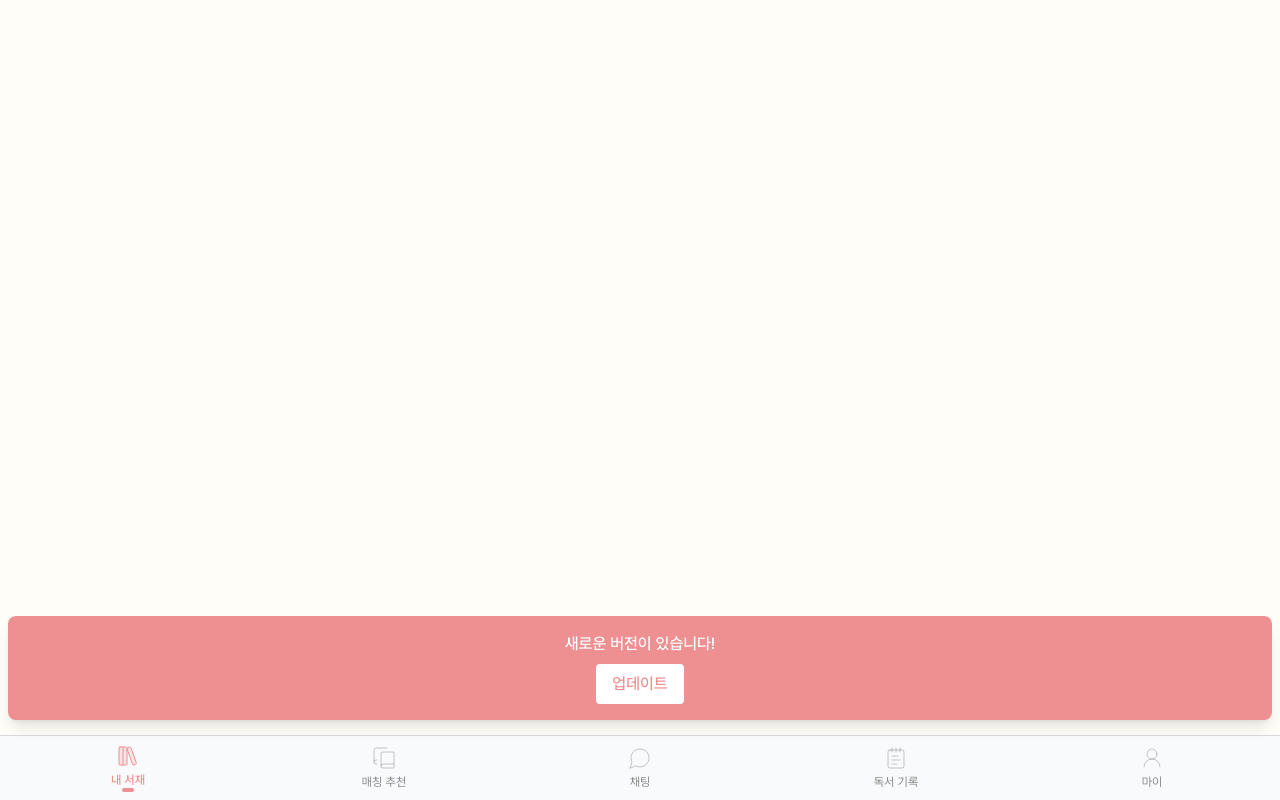
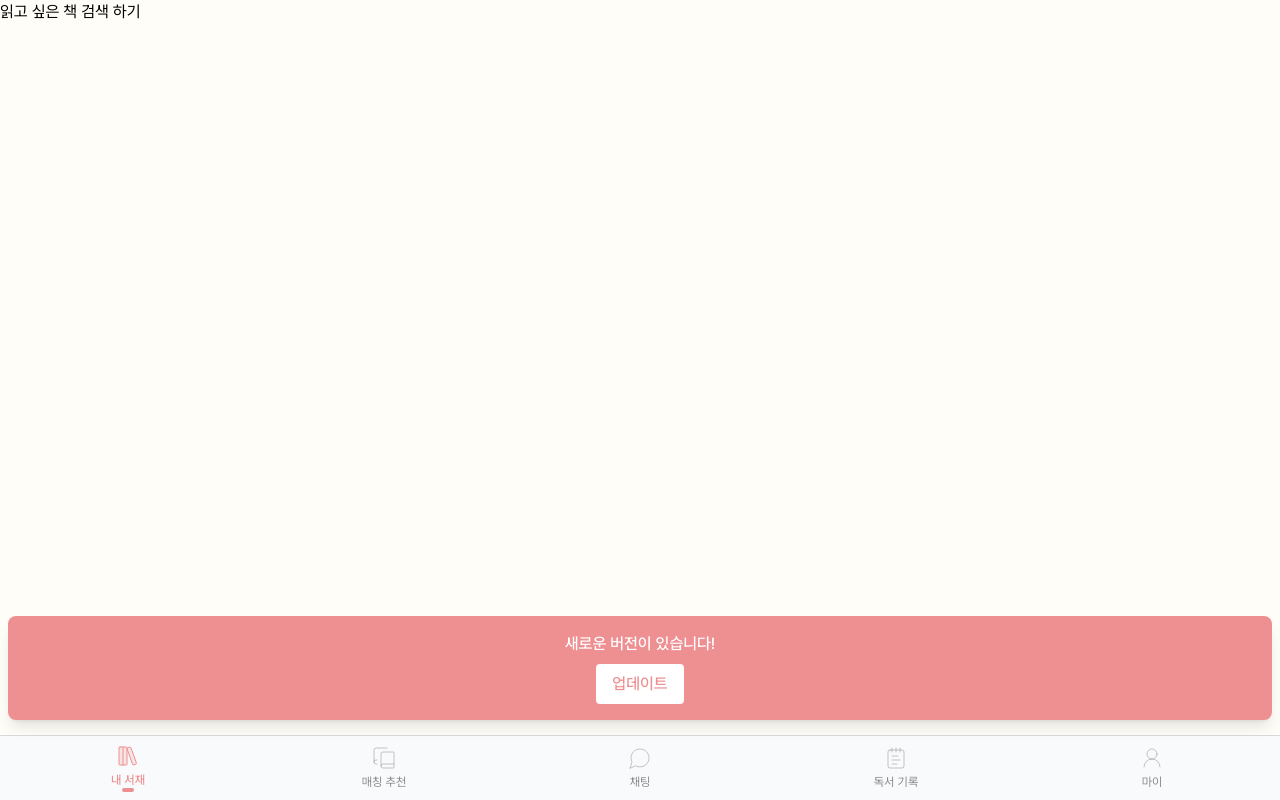
Before and after one commit to SubiHwang/book-shy, a React (Vite) app in the folder bookshy/: page /matching/search-wish-books in a window 1280 px wide. Built offline with nearby package versions, Linux system fonts and the light colour scheme; no server answers.

Commit message:
✨ feat: 읽고 싶은 책 검색 페이지 라우터 및 페이지 컴포넌트 구현

```diff
--- a/bookshy/src/components/layout/AppLayout.tsx
+++ b/bookshy/src/components/layout/AppLayout.tsx
@@ -16,6 +16,7 @@ import AddBySearchPage from '@/pages/mylibrary/AddBook/AddBySearchPage';
 import OCRResultPage from '@/pages/mylibrary/AddBook/OCRResultPage';
 import AllMyBooksTab from '@/pages/mylibrary/tabs/AllBooksTab';
 import PublicMyBooksTab from '@/pages/mylibrary/tabs/PublicBooksTab';
+import SearchWishBooks from '@/pages/matching/wishbook/SearchWishBooks';
 
 const AppLayout: FC = () => {
   const navigate = useNavigate();
@@ -50,6 +51,7 @@ const AppLayout: FC = () => {
             <Route path="wish-books" element={<WishBooks />} />
           </Route>
           <Route path="matching/neigbors-bookshelf/:userId" element={<NeighborBookshelfPage />} />
+          <Route path='matching/search-wish-books' element={<SearchWishBooks/>}/>
           <Route path="/chat" element={<div>채팅</div>} />
           <Route path="/booknote" element={<div>독서 기록</div>} />
           {/* ✅ 마이페이지 라우팅 추가 */}
--- /dev/null
+++ b/bookshy/src/pages/matching/wishbook/SearchWishBooks.tsx
@@ -0,0 +1,9 @@
+const SearchWishBooks = () => {
+  return (
+    <div>
+      <p>읽고 싶은 책 검색 하기</p>
+    </div>
+  );
+};
+
+export default SearchWishBooks;
--- a/bookshy/src/pages/matching/wishbook/WishBooks.tsx
+++ b/bookshy/src/pages/matching/wishbook/WishBooks.tsx
@@ -2,8 +2,11 @@ import { WishBook } from '@/types/book';
 import { FC, useMemo, useState } from 'react';
 import { PlusCircle, Search, ChevronDown } from 'lucide-react';
 import WishBookCard from '@/components/Matching/WishBooks/WishBookCard';
+import { useNavigate } from 'react-router-dom';
 
 const WishBooks: FC = () => {
+  const navigate = useNavigate()
+
   const dummyData: WishBook[] = [
     {
       bookId: 1,
@@ -129,7 +132,7 @@ const WishBooks: FC = () => {
         )}
       </div>
       <div className="fixed bottom-24 right-6">
-        <button className="w-14 h-14 rounded-xl bg-primary text-white flex justify-center items-center shadow-lg">
+        <button onClick={()=>navigate("/matching/search-wish-books")}className="w-14 h-14 rounded-xl bg-primary text-white flex justify-center items-center shadow-lg">
           <PlusCircle size={32} strokeWidth={1} />
         </button>
       </div>
```
